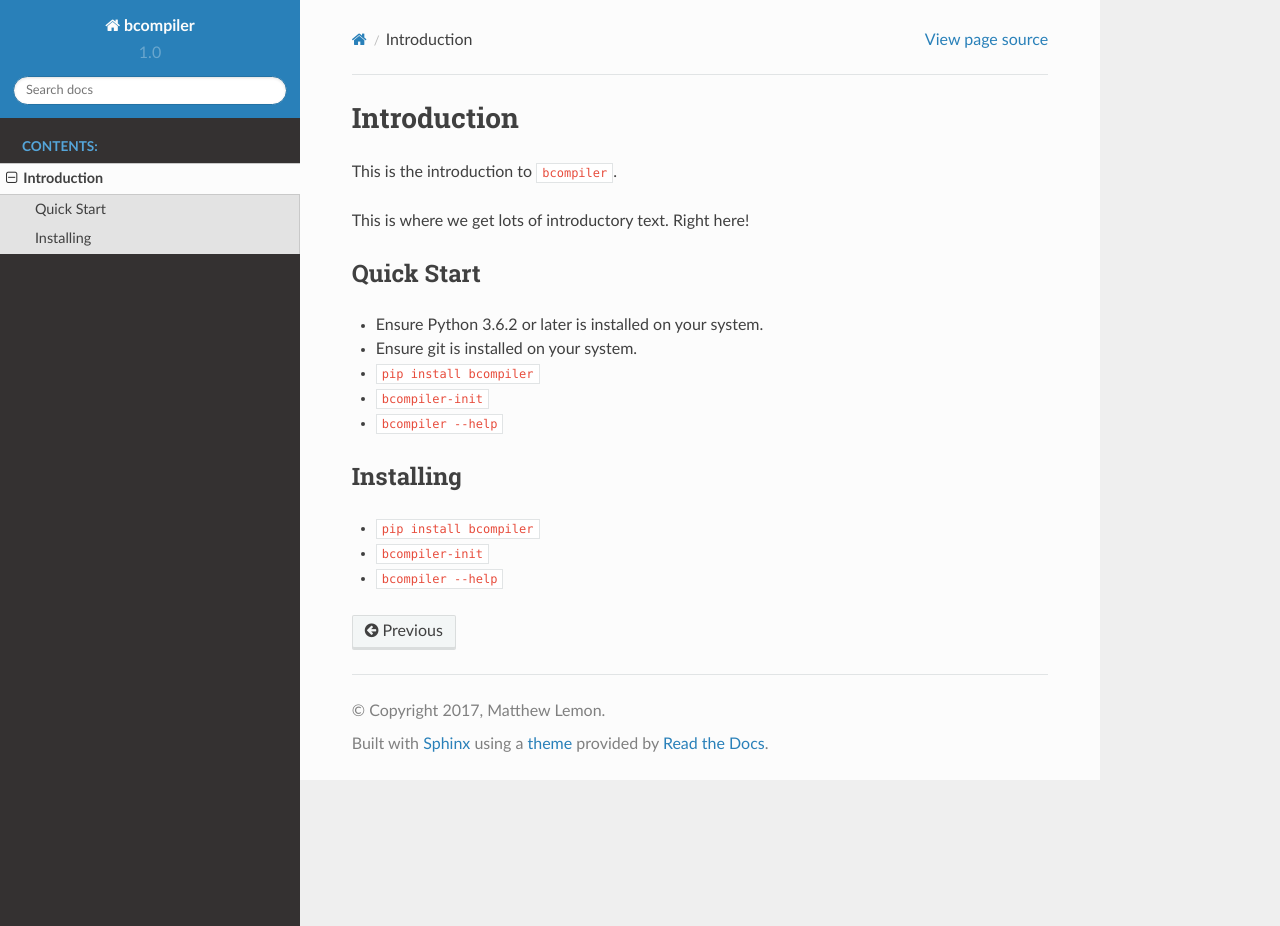
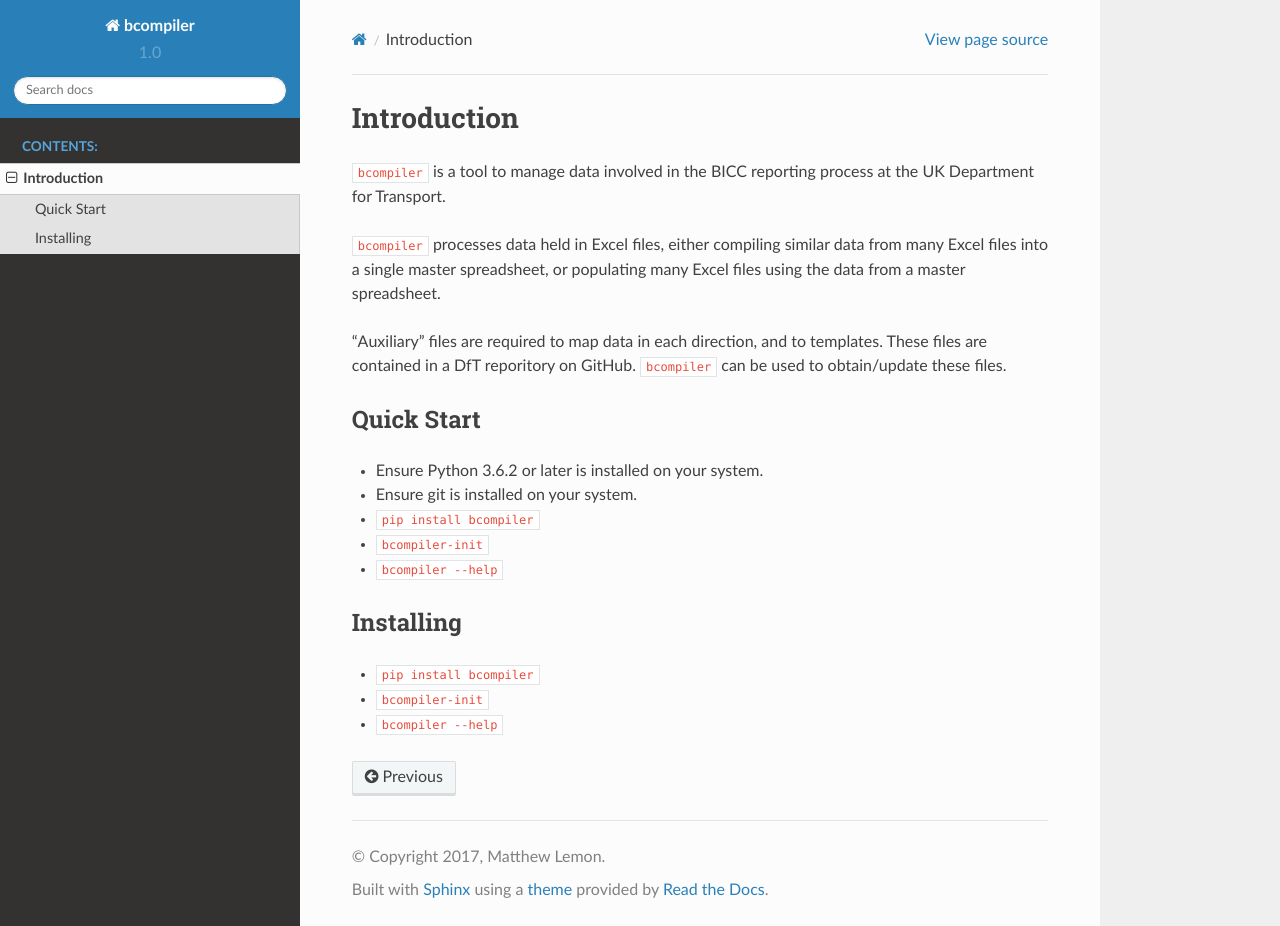
Before and after one commit to yulqen/bcompiler, a Sphinx documentation site: the page built from docs/introduction.rst, in a window 1280 px wide and 926 px high. Built offline with Sphinx 7.4.7 and the Read the Docs theme 2.0.0, drawn with Linux system fonts in a browser that asks for light colours.

Commit message:
further documentation added

```diff
--- a/docs/introduction.rst
+++ b/docs/introduction.rst
@@ -1,9 +1,15 @@
 Introduction
 =============
 
-This is the introduction to ``bcompiler``.
+``bcompiler`` is a tool to manage data involved in the BICC reporting process at the UK Department for Transport.
 
-This is where we get lots of introductory text. Right here!
+``bcompiler`` processes data held in Excel files, either compiling similar data
+from many Excel files into a single master spreadsheet, or populating many
+Excel files using the data from a master spreadsheet.
+
+"Auxiliary" files are required to map data in each direction, and to templates.
+These files are contained in a DfT reporitory on GitHub. ``bcompiler`` can be
+used to obtain/update these files.
 
 Quick Start
 -----------
```
